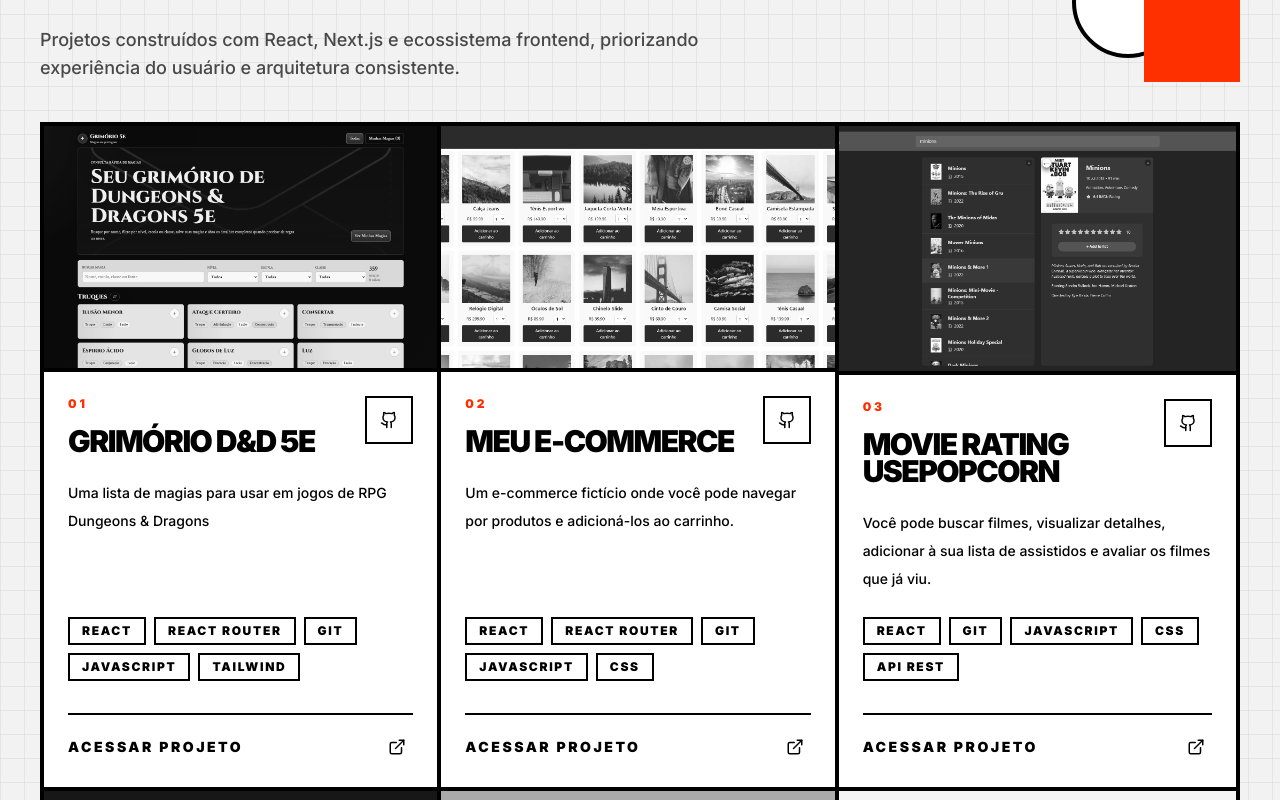
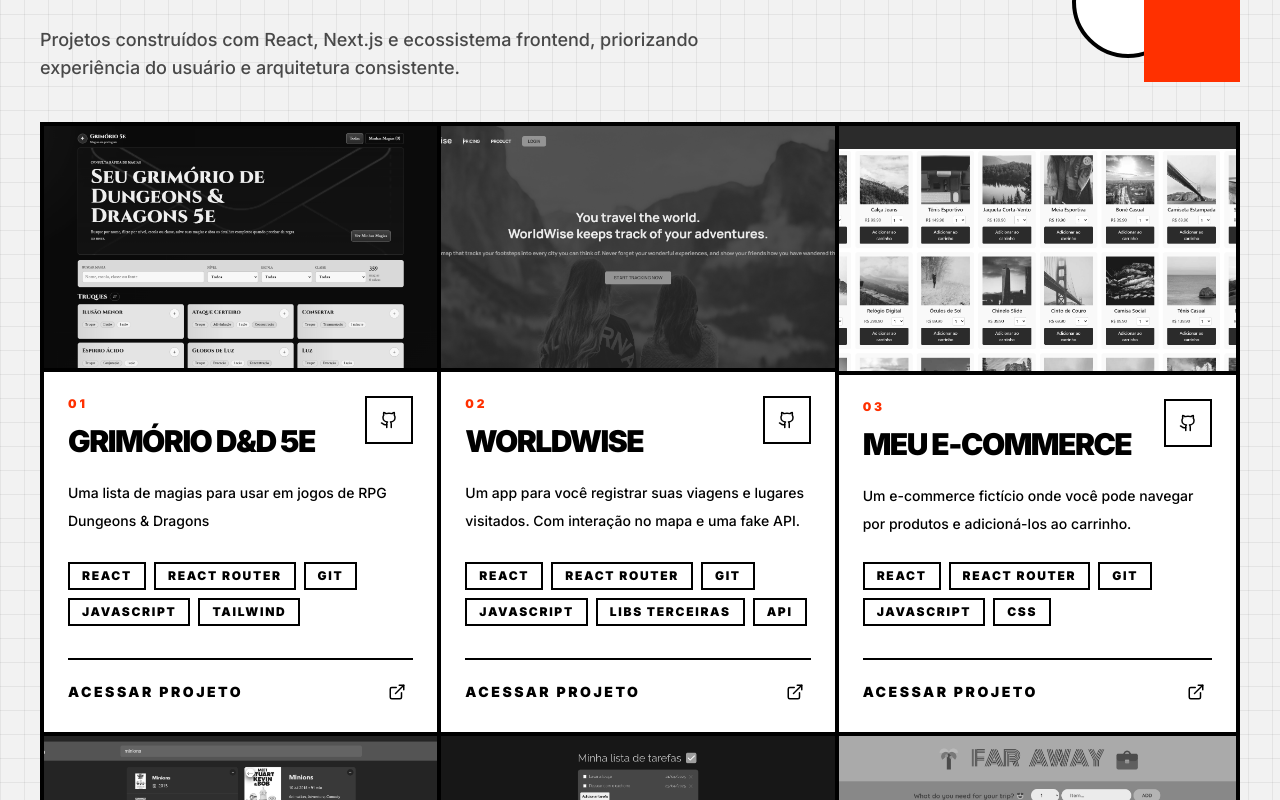
Before and after one commit to nariguela/portfolio, a Next.js app: page / in a window 1280 px wide. Shown: the part 3240-4040 px from the top of the page. Built offline with nearby package versions, Linux system fonts and the light colour scheme; no server answers.

Commit message:
feat: adicionar projeto Worldwise com descrição e imagem

```diff
--- a/data/portfolio.ts
+++ b/data/portfolio.ts
@@ -124,6 +124,22 @@ export const projects = [
     githubLink: "https://github.com/nariguela/spells-list",
   },
   {
+    name: "Worldwise",
+    description:
+      "Um app para você registrar suas viagens e lugares visitados. Com interação no mapa e uma fake API.",
+    image: "/assets/worldwise.png",
+    technologies: [
+      "React",
+      "React Router",
+      "Git",
+      "JavaScript",
+      "Libs terceiras",
+      "API",
+    ],
+    link: "https://worldwise-nrg.netlify.app/",
+    githubLink: "https://github.com/nariguela/worldwise",
+  },
+  {
     name: "Meu e-commerce",
     description:
       "Um e-commerce fictício onde você pode navegar por produtos e adicioná-los ao carrinho.",
```
Also changed, not shown: public/assets/worldwise.png (added).
